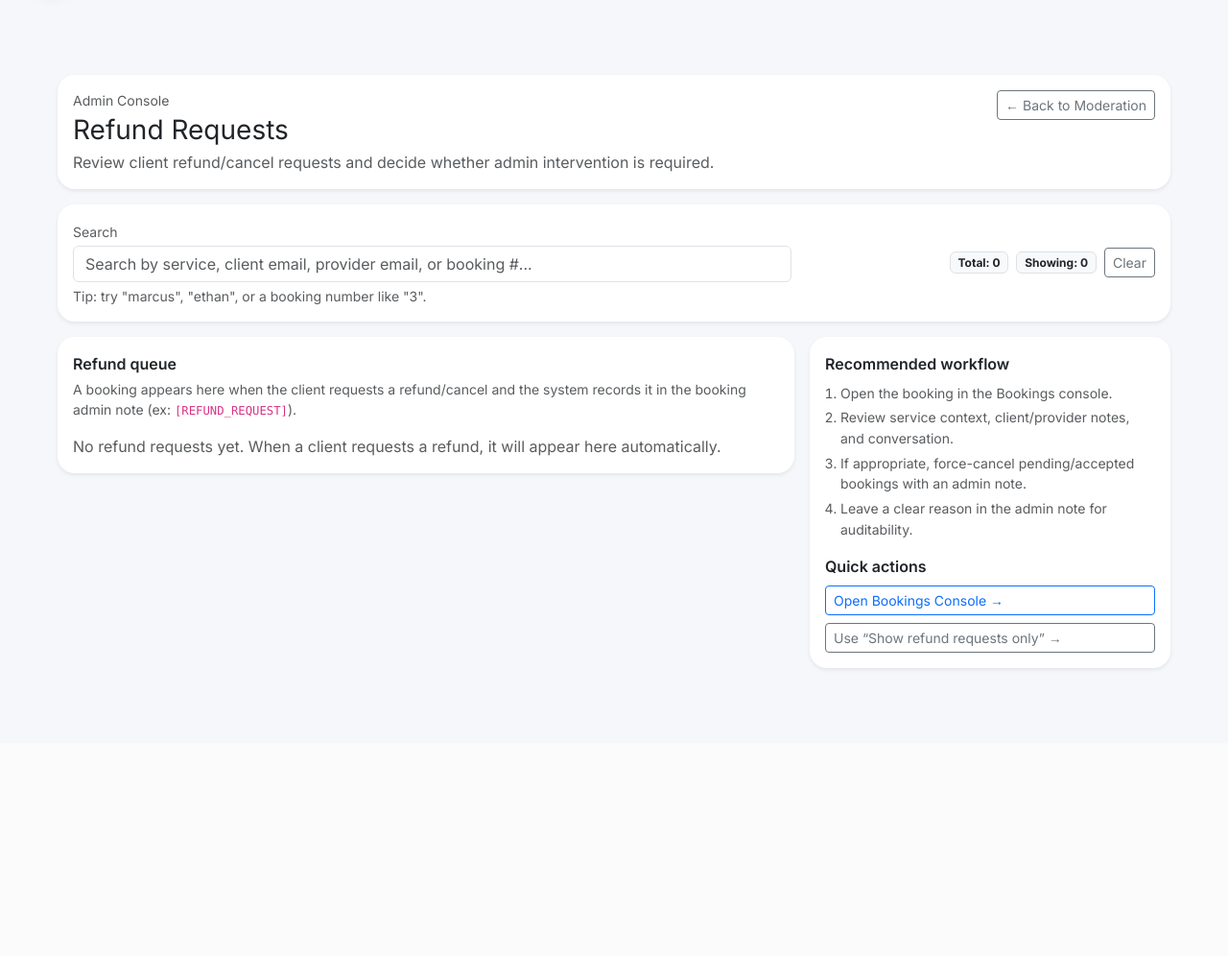
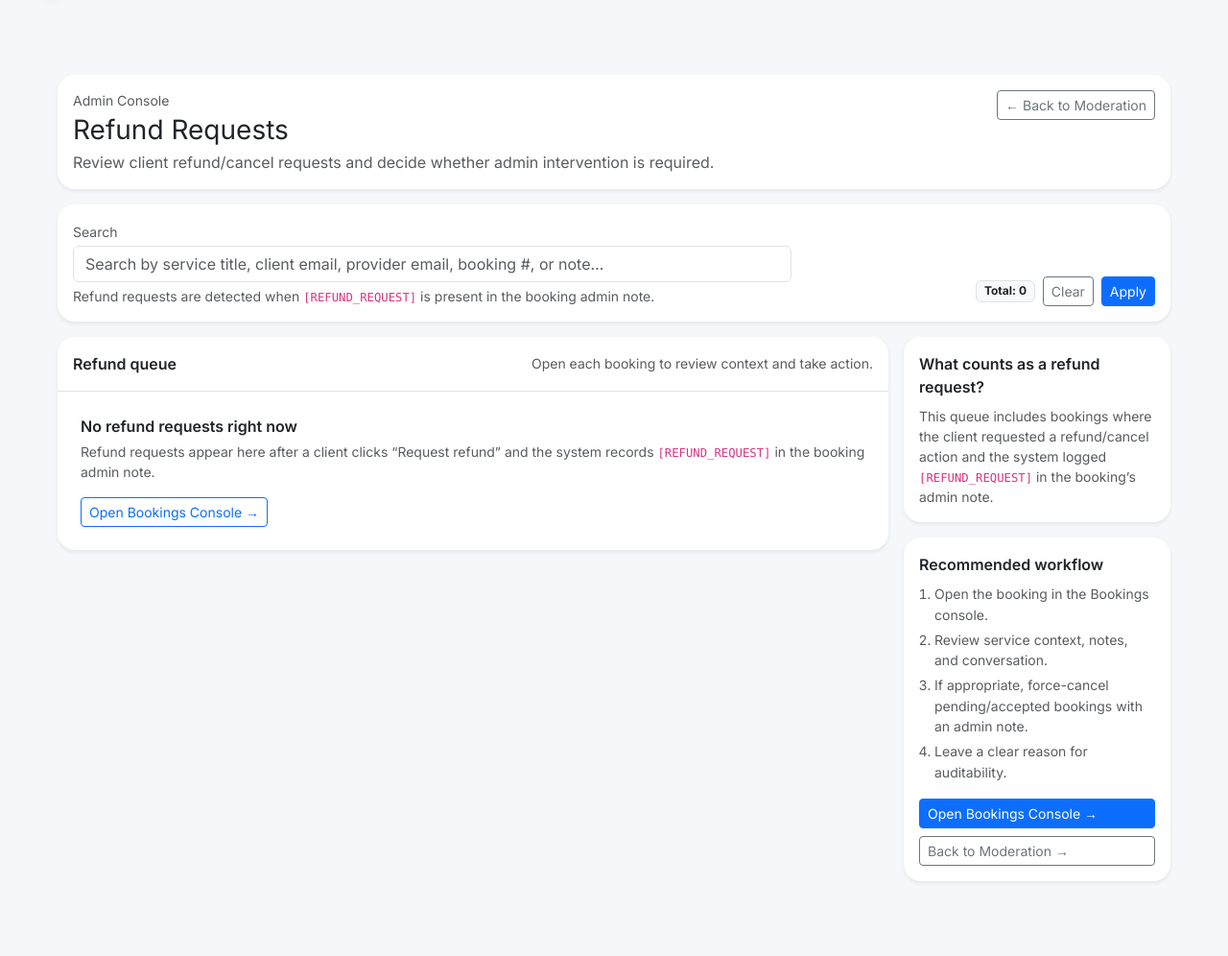
Before and after one commit to JorgeDD3/service_marketplace, a Python web app: template app/templates/admin/refund_requests.html in a window 1280 px wide. Shown: the part 58-1054 px from the top of the page at 96% size. Before the commit the page ends 757 px from the top, so only its background shows below. Run offline with Jinja, Linux system fonts and the light colour scheme; the template is opened without the code that fills it, so the values that code supplies are empty.

Commit message:
Polish refund requests page layout

```diff
--- a/app/templates/admin/refund_requests.html
+++ b/app/templates/admin/refund_requests.html
@@ -2,7 +2,7 @@
 {% block title %}Admin: Refund Requests{% endblock %}
 
 {% block content %}
-<div class="container-dashboard" style="max-width: 1200px;">
+<div class="container-dashboard" style="max-width: 1500px; width: 100%;">
 
   <!-- Header -->
   <div class="card shadow-sm border-0 mb-3" style="border-radius: 18px;">
@@ -25,99 +25,127 @@
     </div>
   </div>
 
-  {# Safe defaults if route didn't pass them yet #}
-  {% set refund_bookings = refund_bookings if refund_bookings is defined else [] %}
-  {% set refund_total = refund_total if refund_total is defined else (refund_bookings|length) %}
-
-  <!-- Search + summary -->
+  <!-- Top row: Search + Summary -->
   <div class="card shadow-sm border-0 mb-3" style="border-radius: 18px;">
     <div class="card-body py-3">
-      <div class="row g-2 align-items-center">
+      <div class="row g-2 align-items-end">
         <div class="col-12 col-lg-8">
           <label class="form-label small text-muted mb-1" for="refundSearch">Search</label>
-          <input id="refundSearch"
-                 type="text"
-                 class="form-control"
-                 placeholder="Search by service, client email, provider email, or booking #..."
-                 autocomplete="off">
+          <input
+            id="refundSearch"
+            class="form-control"
+            type="text"
+            placeholder="Search by service title, client email, provider email, booking #, or note…"
+            value="{{ q or '' }}"
+            oninput="window._refundQ=this.value"
+            onkeydown="if(event.key==='Enter'){applyRefundSearch();}"
+          />
           <div class="form-text small">
-            Tip: try "marcus", "ethan", or a booking number like "3".
+            Refund requests are detected when <code>[REFUND_REQUEST]</code> is present in the booking admin note.
           </div>
         </div>
 
         <div class="col-12 col-lg-4 d-flex justify-content-lg-end gap-2 flex-wrap">
-          <span class="badge bg-light text-dark border align-self-center">Total: <span id="refundTotal">{{ refund_total }}</span></span>
-          <span class="badge bg-light text-dark border align-self-center">Showing: <span id="refundShowing">{{ refund_total }}</span></span>
-          <button class="btn btn-sm btn-outline-secondary" type="button" id="refundClear">Clear</button>
+          <span class="badge bg-light text-dark border align-self-center">Total: {{ total or 0 }}</span>
+          <a class="btn btn-sm btn-outline-secondary" href="{{ url_for('admin.refund_requests') }}">Clear</a>
+          <button class="btn btn-sm btn-primary" type="button" onclick="applyRefundSearch()">Apply</button>
         </div>
       </div>
     </div>
   </div>
 
-  <!-- Queue + quick actions -->
+  <!-- Main content: Table + Sidebar -->
   <div class="row g-3">
 
-    <div class="col-12 col-lg-8">
-      <div class="card shadow-sm border-0" style="border-radius: 18px;">
-        <div class="card-body py-3">
-          <div class="fw-semibold mb-1">Refund queue</div>
-          <div class="text-muted small mb-3">
-            A booking appears here when the client requests a refund/cancel and the system records it in the booking admin note
-            (ex: <code>[REFUND_REQUEST]</code>).
+    <!-- Table -->
+    <div class="col-12 col-xl-9">
+      <div class="card shadow-sm border-0" style="border-radius: 18px; overflow: hidden;">
+        <div class="card-body p-0">
+
+          <div class="d-flex align-items-center justify-content-between px-3 py-3 border-bottom">
+            <div class="fw-semibold">Refund queue</div>
+            <div class="text-muted small">
+              Open each booking to review context and take action.
+            </div>
           </div>
 
-          {% if refund_bookings and refund_bookings|length > 0 %}
-            <div class="table-responsive">
-              <table class="table align-middle mb-0">
-                <thead class="table-light">
+          {% if bookings and bookings|length > 0 %}
+            <div class="table-responsive" style="max-height: 72vh;">
+              <table class="table mb-0 align-middle" style="min-width: 980px;">
+                <thead class="table-light" style="position: sticky; top: 0; z-index: 2;">
                   <tr>
-                    <th style="min-width: 260px;">Booking</th>
-                    <th style="min-width: 280px;">Client / Provider</th>
-                    <th style="min-width: 150px;">Created</th>
-                    <th style="min-width: 240px;">Reason</th>
-                    <th class="text-end" style="min-width: 140px;">Action</th>
+                    <th class="ps-3" style="width: 36%;">Booking</th>
+                    <th style="width: 28%;">Client / Provider</th>
+                    <th style="width: 18%;">Requested</th>
+                    <th style="width: 18%;">Created</th>
+                    <th class="text-end pe-3" style="width: 1%;">Action</th>
                   </tr>
                 </thead>
-                <tbody id="refundRows">
-                  {% for b in refund_bookings %}
-                    {% set svc_title = b.service.title if b.service else "Service" %}
-                    {% set client_email = b.client.email if b.client else "—" %}
-                    {% set provider_email = b.provider.email if b.provider else "—" %}
-                    {% set raw_note = (b.admin_note or "") %}
-                    {% set reason = raw_note.replace("[REFUND_REQUEST]", "").strip() %}
-                    <tr class="refund-row"
-                        data-haystack="{{ (svc_title ~ ' ' ~ client_email ~ ' ' ~ provider_email ~ ' ' ~ b.id)|lower }}">
-                      <td>
-                        <div class="fw-semibold">{{ svc_title }}</div>
-                        <div class="text-muted small">Booking #{{ b.id }}</div>
-                        <span class="badge bg-warning-subtle text-warning-emphasis border mt-2">Refund request</span>
-                      </td>
-
-                      <td>
-                        <div class="small"><span class="text-muted">Client:</span> <span class="fw-semibold">{{ client_email }}</span></div>
-                        <div class="small"><span class="text-muted">Provider:</span> <span class="fw-semibold">{{ provider_email }}</span></div>
-                      </td>
-
-                      <td>
-                        <div class="small text-muted">Created</div>
-                        <div class="fw-semibold small">
-                          {% if b.created_at %}{{ b.created_at.strftime("%Y-%m-%d %I:%M %p") }}{% else %}—{% endif %}
+                <tbody>
+                  {% for b in bookings %}
+                    <tr>
+                      <!-- Booking -->
+                      <td class="ps-3">
+                        <div class="d-flex align-items-start justify-content-between gap-2">
+                          <div>
+                            <div class="fw-semibold">
+                              {{ b.service.title if b.service else "Service" }}
+                              <span class="text-muted">#{{ b.id }}</span>
+                            </div>
+                            <div class="small text-muted mt-1">
+                              <span class="badge bg-warning text-dark me-2">Refund request</span>
+                              {% if b.admin_note %}
+                                <span title="{{ b.admin_note }}">{{ b.admin_note|truncate(110) }}</span>
+                              {% else %}
+                                <span>—</span>
+                              {% endif %}
+                            </div>
+                          </div>
                         </div>
                       </td>
 
+                      <!-- Client / Provider -->
                       <td>
-                        {% if reason %}
-                          <div class="small">{{ reason }}</div>
+                        <div class="small">
+                          <div>
+                            <span class="text-muted">Client:</span>
+                            <span class="fw-semibold">{{ b.client.email if b.client else b.client_id }}</span>
+                          </div>
+                          <div class="mt-1">
+                            <span class="text-muted">Provider:</span>
+                            <span class="fw-semibold">{{ b.provider.email if b.provider else b.provider_id }}</span>
+                          </div>
+                        </div>
+                      </td>
+
+                      <!-- Requested -->
+                      <td class="small">
+                        {% if b.admin_action_at %}
+                          <span class="fw-semibold">{{ b.admin_action_at.strftime("%b %d, %Y") }}</span><br/>
+                          <span class="text-muted">{{ b.admin_action_at.strftime("%I:%M %p") }}</span>
                         {% else %}
-                          <div class="text-muted small">No reason provided</div>
+                          <span class="text-muted">—</span>
                         {% endif %}
                       </td>
 
-                      <td class="text-end">
-                        <a class="btn btn-sm btn-outline-primary"
-                           href="{{ url_for('admin.bookings') }}">
-                          Open →
-                        </a>
+                      <!-- Created -->
+                      <td class="small">
+                        {% if b.created_at %}
+                          <span class="fw-semibold">{{ b.created_at.strftime("%b %d, %Y") }}</span><br/>
+                          <span class="text-muted">{{ b.created_at.strftime("%I:%M %p") }}</span>
+                        {% else %}
+                          <span class="text-muted">—</span>
+                        {% endif %}
+                      </td>
+
+                      <!-- Action -->
+                      <td class="text-end pe-3">
+                        <div class="d-flex justify-content-end gap-2 flex-wrap">
+                          <a class="btn btn-sm btn-outline-primary"
+                             href="{{ url_for('admin.bookings') }}?q={{ b.id }}">
+                            Open →
+                          </a>
+                        </div>
                       </td>
                     </tr>
                   {% endfor %}
@@ -125,36 +153,57 @@
               </table>
             </div>
 
-            <div class="text-muted small mt-2">
-              Tip: In <strong>Bookings</strong>, check “Show refund requests only” to action these quickly.
+            <div class="px-3 py-2 border-top small text-muted">
+              Tip: In <strong>Bookings</strong>, enable “Show refund requests only” to process these quickly.
             </div>
+
           {% else %}
-            <div class="text-muted">
-              No refund requests yet. When a client requests a refund, it will appear here automatically.
+            <div class="p-4">
+              <div class="fw-semibold">No refund requests right now</div>
+              <div class="text-muted small mt-1">
+                Refund requests appear here after a client clicks “Request refund” and the system records
+                <code>[REFUND_REQUEST]</code> in the booking admin note.
+              </div>
+              <div class="mt-3">
+                <a class="btn btn-sm btn-outline-primary" href="{{ url_for('admin.bookings') }}">
+                  Open Bookings Console →
+                </a>
+              </div>
             </div>
           {% endif %}
+
         </div>
       </div>
     </div>
 
-    <div class="col-12 col-lg-4">
+    <!-- Sidebar -->
+    <div class="col-12 col-xl-3">
+      <div class="card shadow-sm border-0 mb-3" style="border-radius: 18px;">
+        <div class="card-body py-3">
+          <div class="fw-semibold mb-2">What counts as a refund request?</div>
+          <div class="text-muted small">
+            This queue includes bookings where the client requested a refund/cancel action and the system
+            logged <code>[REFUND_REQUEST]</code> in the booking’s admin note.
+          </div>
+        </div>
+      </div>
+
       <div class="card shadow-sm border-0" style="border-radius: 18px;">
         <div class="card-body py-3">
           <div class="fw-semibold mb-2">Recommended workflow</div>
           <ol class="small text-muted mb-3 ps-3" style="line-height: 1.55;">
             <li class="mb-1">Open the booking in the Bookings console.</li>
-            <li class="mb-1">Review service context, client/provider notes, and conversation.</li>
+            <li class="mb-1">Review service context, notes, and conversation.</li>
             <li class="mb-1">If appropriate, force-cancel pending/accepted bookings with an admin note.</li>
-            <li>Leave a clear reason in the admin note for auditability.</li>
+            <li>Leave a clear reason for auditability.</li>
           </ol>
 
-          <div class="fw-semibold mb-2">Quick actions</div>
           <div class="d-grid gap-2">
-            <a class="btn btn-sm btn-outline-primary text-start" href="{{ url_for('admin.bookings') }}">
+            <a class="btn btn-sm btn-primary text-start" href="{{ url_for('admin.bookings') }}">
               Open Bookings Console →
             </a>
-            <a class="btn btn-sm btn-outline-secondary text-start" href="{{ url_for('admin.bookings') }}">
-              Use “Show refund requests only” →
+            <a class="btn btn-sm btn-outline-secondary text-start" href="{{ url_for('admin.moderation') }}">
+              Back to Moderation →
             </a>
           </div>
         </div>
@@ -166,39 +215,12 @@
 </div>
 
 <script>
-(function () {
-  const input = document.getElementById("refundSearch");
-  const clearBtn = document.getElementById("refundClear");
-  const rows = Array.from(document.querySelectorAll(".refund-row"));
-  const showingEl = document.getElementById("refundShowing");
-  const totalEl = document.getElementById("refundTotal");
-
-  function applyFilter() {
-    const q = (input.value || "").trim().toLowerCase();
-    let showing = 0;
-
-    rows.forEach((row) => {
-      const hay = row.getAttribute("data-haystack") || "";
-      const match = !q || hay.includes(q);
-      row.style.display = match ? "" : "none";
-      if (match) showing += 1;
-    });
-
-    if (showingEl) showingEl.textContent = String(showing);
-    if (totalEl) totalEl.textContent = String(rows.length);
+  function applyRefundSearch() {
+    const q = (window._refundQ || "").trim();
+    const url = new URL(window.location.href);
+    if (q) url.searchParams.set("q", q);
+    else url.searchParams.delete("q");
+    window.location.href = url.toString();
   }
-
-  if (input) input.addEventListener("input", applyFilter);
-
-  if (clearBtn) {
-    clearBtn.addEventListener("click", () => {
-      input.value = "";
-      input.focus();
-      applyFilter();
-    });
-  }
-
-  applyFilter();
-})();
 </script>
 {% endblock %}
```
